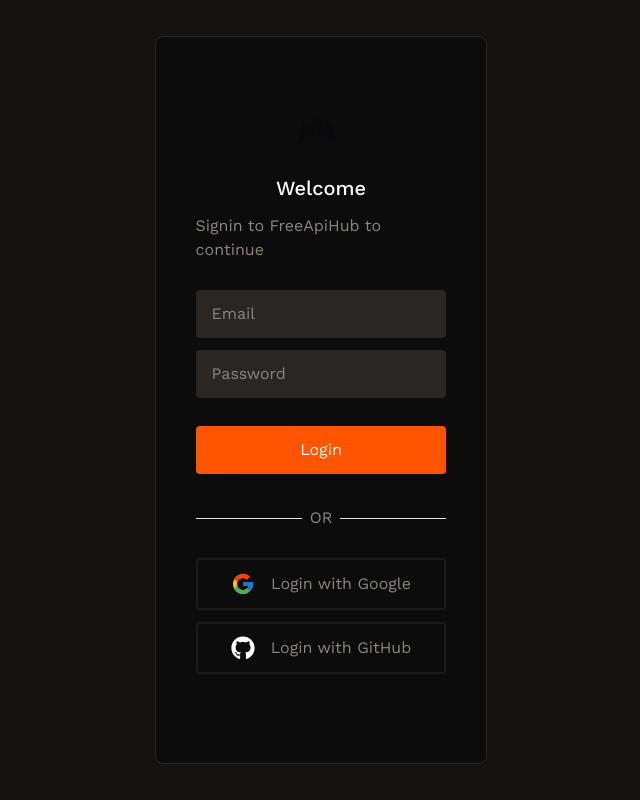
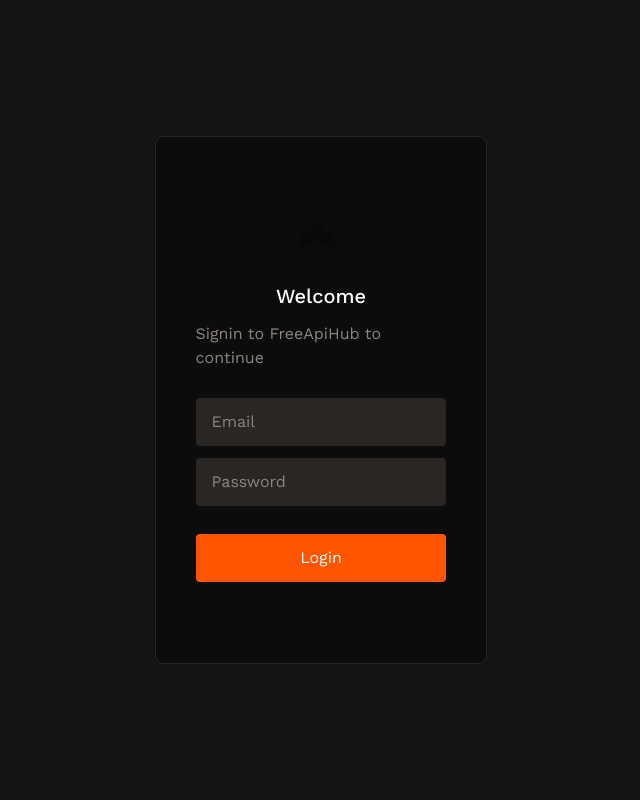
Before and after one commit to rehan-adi/FreeApiHub, a Next.js app in the folder apps/freeapihub-docs/: page /signin in a window 1280 px wide. Shown: the whole page, without its empty margins (319-959 px from the left). Built offline with nearby package versions, Linux system fonts and the light colour scheme.

Commit message:
remove github provider

```diff
--- a/apps/freeapihub-docs/app/signin/page.tsx
+++ b/apps/freeapihub-docs/app/signin/page.tsx
@@ -5,8 +5,6 @@ import { toast } from "sonner";
 import { useState } from "react";
 import { Loader2 } from "lucide-react";
 import { signIn } from "next-auth/react";
-import { FcGoogle } from "react-icons/fc";
-import { FaGithub } from "react-icons/fa";
 import { useRouter } from "next/navigation";
 import { zodResolver } from "@hookform/resolvers/zod";
 import { useForm, SubmitHandler } from "react-hook-form";
@@ -59,21 +57,9 @@ const Page = () => {
     }
   };
 
-  const handleGithubSignIn = async () => {
-    const result = await signIn("github");
-
-    if (result?.error) {
-      console.error(result.error);
-      toast.error("An unexpected error occurred during GitHub login.");
-    } else {
-      toast.success("Login successful!");
-      router.push("/");
-    }
-  };
-
   return (
     <div className="min-h-screen w-full flex justify-center items-center bg-[#141312]">
-      <div className="px-10 py-8 flex justify-center items-center md:w-[26vw] md:h-[91vh] h-screen w-full flex-col bg-[#0D0C0C] border border-[#292624] rounded-lg">
+      <div className="px-10 py-8 flex justify-center items-center md:w-[26vw] md:h-[66vh] h-screen w-full flex-col bg-[#0D0C0C] border border-[#292624] rounded-lg">
         <header className="flex justify-center items-center flex-col">
           <span className="flex justify-between text-center font-semibold items-center">
             <svg
@@ -127,37 +113,11 @@ const Page = () => {
             >
               {loading ? (
                 <>
-                  <Loader2 className="animate-spin text-center h-5 w-5" />
+                  <Loader2 className="animate-spin text-center h-6 w-5" />
                 </>
               ) : (
                 "Login"
               )}
-            </button>
-          </div>
-          <div className="text-center flex justify-between mt-8 text-[#8C877D] items-center">
-            <span className="inline-block w-1/2 border-t"></span>
-            <span className="mx-2">OR</span>
-            <span className="inline-block w-1/2 border-t"></span>
-          </div>
-
-          <div className="flex justify-between items-center flex-col gap-3 mt-3 py-4">
-            <button className="w-full flex justify-center items-center px-4 py-3 text-[#8C877D] rounded border-2 border-[#1E1C1B] focus:outline-none">
-              <span className="inline-block mr-4 text-2xl">
-                <FcGoogle />
-              </span>
-              Login with Google
-            </button>
-            <button
-              onClick={(e) => {
-                e.preventDefault();
-                handleGithubSignIn();
-              }}
-              className="w-full flex justify-center items-center px-4 py-3 text-white rounded border-2 border-[#1E1C1B] focus:outline-none"
-            >
-              <span className="inline-block mr-4 text-2xl">
-                <FaGithub />
-              </span>
-              <span className="text-[#8C877D]">Login with GitHub</span>
             </button>
           </div>
         </form>
```
Also changed, not shown: apps/freeapihub-docs/auth.ts (+0 -30 lines).
